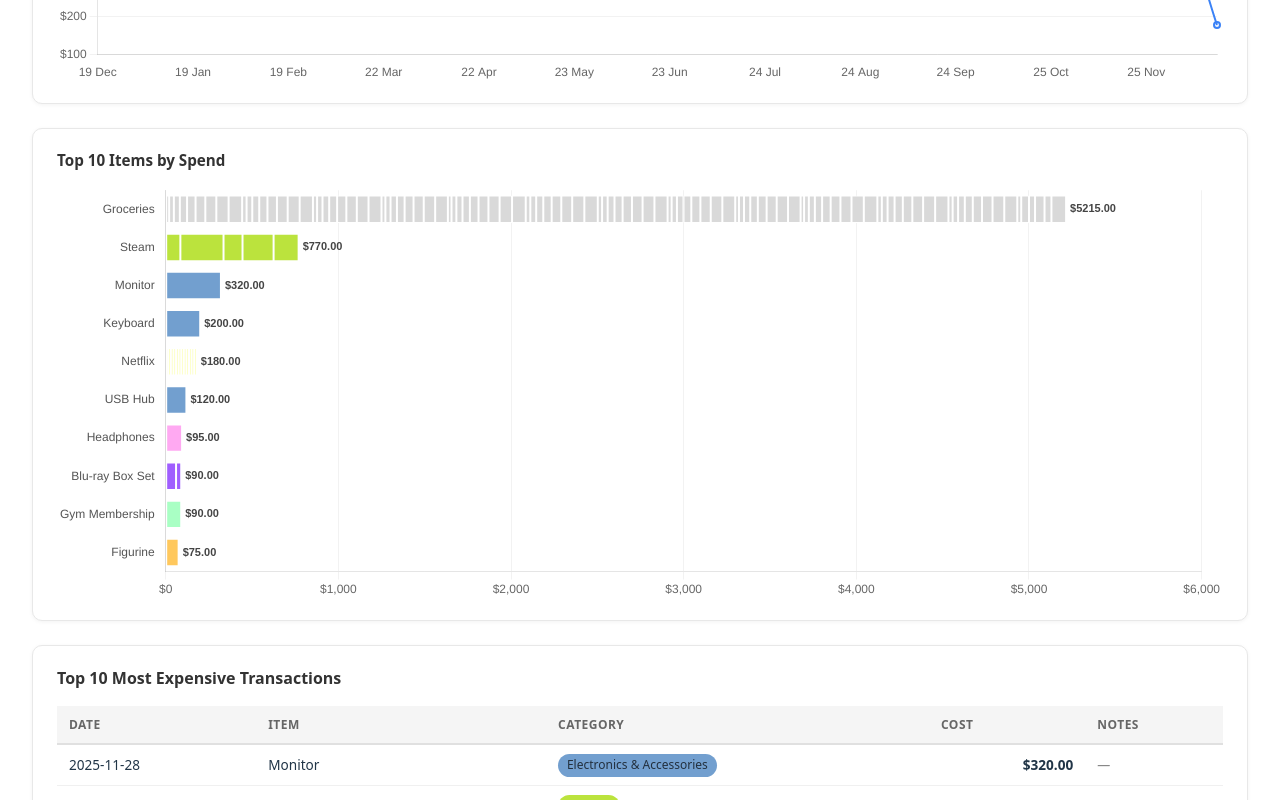
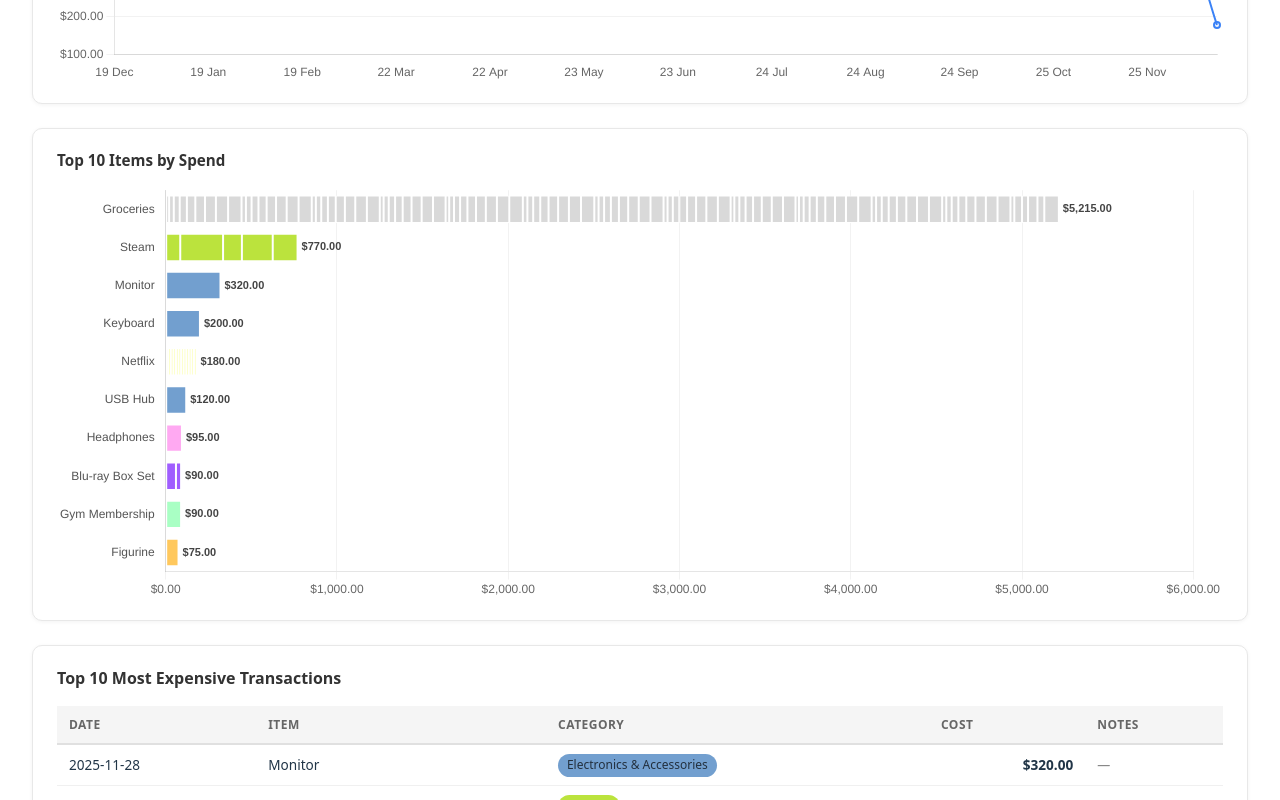
Before and after one commit to dragonstonehafiz/budgeting-analysis, a Vue app in the folder frontend/: page / in a window 1280 px wide. Shown: the part 806-1606 px from the top of the page. Built offline with nearby package versions, Linux system fonts and the light colour scheme.

Commit message:
feat(frontend): fix money formatting

```diff
--- a/frontend/src/components/charts/HorizontalBarChart.vue
+++ b/frontend/src/components/charts/HorizontalBarChart.vue
@@ -52,7 +52,7 @@ const totalsPlugin = {
     totals.forEach((total, i) => {
       const x = scales.x.getPixelForValue(total) + 4
       const y = scales.y.getPixelForValue(i)
-      ctx.fillText(`$${total.toFixed(2)}`, x, y)
+      ctx.fillText(`$${total.toLocaleString('en-AU', { minimumFractionDigits: 2, maximumFractionDigits: 2 })}`, x, y)
     })
     ctx.restore()
   },
@@ -68,13 +68,13 @@ const chartOptions = computed(() => ({
   plugins: {
     legend: { display: false },
     tooltip: {
-      callbacks: { label: ctx => ` $${ctx.parsed.x.toFixed(2)}` },
+      callbacks: { label: ctx => ` $${ctx.parsed.x.toLocaleString('en-AU', { minimumFractionDigits: 2, maximumFractionDigits: 2 })}` },
     },
   },
   scales: {
     x: {
       stacked: true,
-      ticks: { callback: v => `$${v.toLocaleString()}`, color: '#666' },
+      ticks: { callback: v => `$${Number(v).toLocaleString('en-AU', { minimumFractionDigits: 2, maximumFractionDigits: 2 })}`, color: '#666' },
       grid:  { color: 'rgba(0,0,0,0.05)' },
     },
     y: {
--- a/frontend/src/components/charts/LineChart.vue
+++ b/frontend/src/components/charts/LineChart.vue
@@ -78,8 +78,7 @@ const chartOptions = {
     legend: { display: false },
     tooltip: {
       callbacks: {
-        label: ctx => ` $${ctx.parsed.y?.toFixed(2) ?? ''}`,
-      },
+        label: ctx => ` $${ctx.parsed.y?.toLocaleString('en-AU', { minimumFractionDigits: 2, maximumFractionDigits: 2 }) ?? ''}`,      },
     },
   },
   scales: {
@@ -90,7 +89,7 @@ const chartOptions = {
       ticks: { color: '#666', maxTicksLimit: 12 },
     },
     y: {
-      ticks: { callback: v => `$${v.toLocaleString()}`, color: '#666' },
+      ticks: { callback: v => `$${Number(v).toLocaleString('en-AU', { minimumFractionDigits: 2, maximumFractionDigits: 2 })}`, color: '#666' },
       grid: { color: 'rgba(0,0,0,0.05)' },
     },
   },
--- a/frontend/src/pages/CategoryPage.vue
+++ b/frontend/src/pages/CategoryPage.vue
@@ -73,7 +73,7 @@
                     {{ tx.Category }}
                   </span>
                 </td>
-                <td class="col-cost">${{ tx.Cost.toFixed(2) }}</td>
+                <td class="col-cost">${{ tx.Cost.toLocaleString('en-AU', { minimumFractionDigits: 2, maximumFractionDigits: 2 }) }}</td>
                 <td class="col-notes">{{ tx.Notes || '—' }}</td>
               </tr>
             </tbody>
--- a/frontend/src/pages/HomePage.vue
+++ b/frontend/src/pages/HomePage.vue
@@ -131,7 +131,7 @@
                   {{ tx.Category }}
                 </span>
               </td>
-              <td class="col-cost">${{ tx.Cost.toFixed(2) }}</td>
+              <td class="col-cost">${{ tx.Cost.toLocaleString('en-AU', { minimumFractionDigits: 2, maximumFractionDigits: 2 }) }}</td>
               <td class="col-notes">{{ tx.Notes || '—' }}</td>
             </tr>
           </tbody>
```
